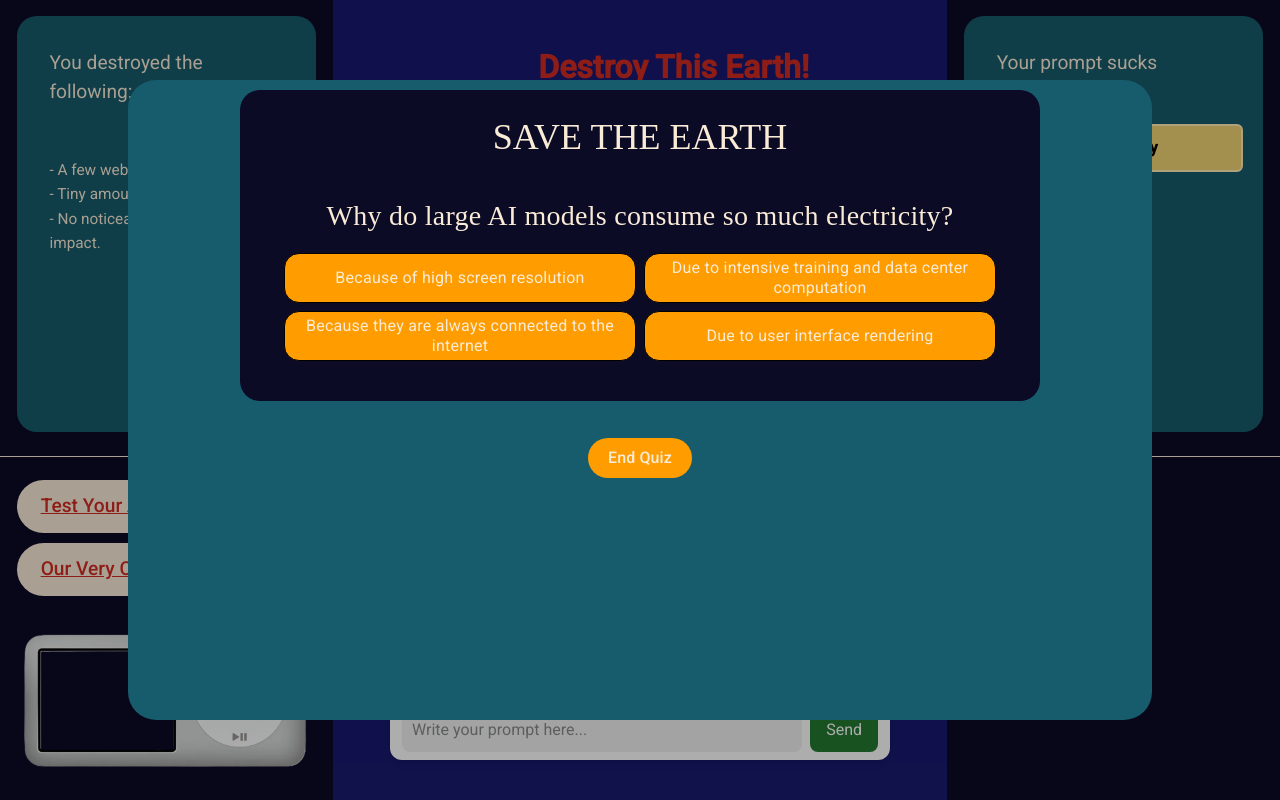
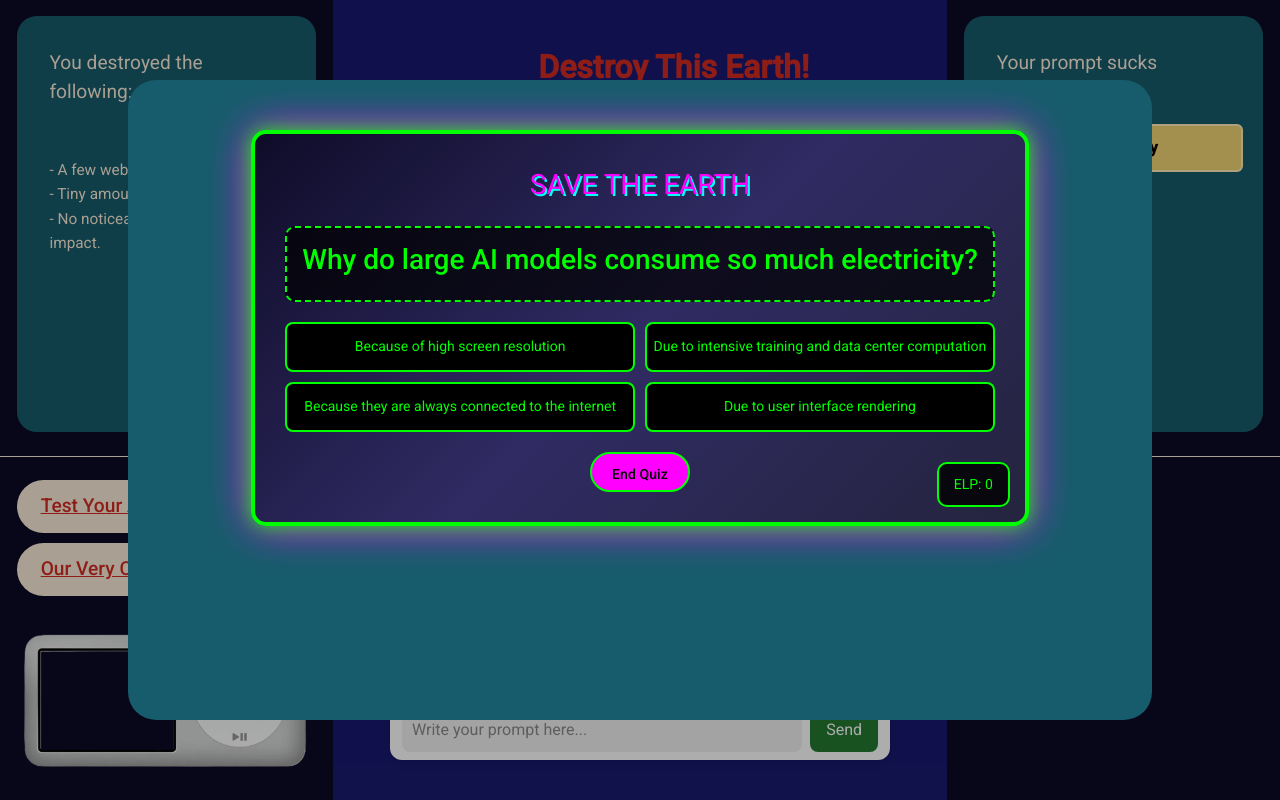
Before and after one commit to adriana-aa/promt-analyzer-app, an Angular app: page / in a window 1280 px wide. Both pictures are taken after a click on the button "Test Your AI Knowledge". Built offline with nearby package versions, Linux system fonts and the light colour scheme.

Commit message:
change ui quiz add ELP

```diff
--- a/src/app/quiz/quiz.component.css
+++ b/src/app/quiz/quiz.component.css
@@ -1,112 +1,144 @@
+body {
+  background: #000;
+  font-family: 'Press Start 2P', monospace;
+}
+
 .quiz-container {
-  max-width: 800px;
-  width: 100%;
-  margin: 10px auto;
-  padding: 20px;
-  background: #0c0b26;
-  border-radius: 20px;
   position: relative;
-  color: antiquewhite;
+  max-width: 900px;
+  margin: 50px auto;
+  padding: 30px;
+  background: linear-gradient(135deg, #0f0c29, #302b63, #24243e);
+  border: 4px solid #00ff00;
+  border-radius: 15px;
+  color: #00ff00;
+  box-shadow: 0 0 20px #00ff00, 0 0 40px #ff00ff;
 }
 
 .title {
   text-align: center;
-  font-size: 36px;
-  font-family: "Jersey 25";
-  font-weight: 400;
-  margin-bottom: 15px;
+  font-size: 28px;
+  color: #ff00ff;
+  margin-bottom: 20px;
+  text-shadow: 2px 2px #00ffff;
 }
 
 .question {
   text-align: center;
-  font-size: 20px;
-  font-family: "Jersey 10";
-  font-weight: 400;
+  font-size: 18px;
   margin-bottom: 20px;
-  color: antiquewhite;
+  background: rgba(0, 0, 0, 0.7);
+  padding: 15px;
+  border: 2px dashed #00ff00;
+  border-radius: 10px;
 }
 
 .options {
   margin-bottom: 20px;
+  display: grid;
+  grid-template-columns: 1fr 1fr;
+  gap: 10px;
 }
 
 .option-button {
   height: 50px;
-  background: #ff9d00;
-  color: antiquewhite;
-  font-size: 16px;
-  border-radius: 15px;
-  border: 1px solid black;
+  font-size: 14px;
+  background: #000;
+  color: #00ff00;
+  border: 2px solid #00ff00;
   cursor: pointer;
+  border-radius: 8px;
+  transition: 0.2s all;
 }
 
-/* States */
+.option-button:hover {
+  background: #00ff00;
+  color: #000;
+  transform: scale(1.05);
+}
+
 button.selected {
-  border: 2px solid #007bff;
+  border: 2px solid #ff00ff;
 }
 
 button.correct {
-  background-color: #247a32 !important;
-  color: antiquewhite;
+  background-color: #00ffff !important;
+  color: #000;
 }
 
 button.wrong {
-  background-color: #f44336 !important;
-  color: antiquewhite;
+  background-color: #ff0000 !important;
+  color: #000;
 }
 
 .submit-button {
   text-align: center;
-  margin-bottom: 20px;
+  margin-top: 10px;
 }
 
 .submit-btn {
-  width: 100px;
-  height: 30px;
-  background: #ff9d00;
-  color: #0023bb !important;
-  font-size: 16px;
-  border-radius: 50px;
-  border: 1px solid black;
+  width: 150px;
+  height: 40px;
+  font-size: 14px;
+  background: #ff00ff;
+  color: #000;
+  border: 2px solid #00ff00;
+  border-radius: 20px;
   cursor: pointer;
+  transition: 0.2s all;
+}
+
+.submit-btn:hover {
+  background: #00ff00;
+  color: #000;
 }
 
 .quiz-completed {
   text-align: center;
   font-size: 18px;
+  color: #00ffff;
   margin-top: 20px;
-  color: antiquewhite;
-}
-
-.dialog-actions {
-  display: flex;
-  justify-content: center;
-  margin-top: 10px;
 }
 
 .end-btn {
-  font-size: 16px;
-  padding: 8px 20px;
-  color: antiquewhite !important;
-  background: #ff9d00;
+  font-size: 14px;
+  padding: 10px 20px;
+  color: #000 !important;
+  background: #ff00ff;
+  border: 2px solid #00ff00;
+  border-radius: 20px;
+  display: block;
+  margin: 20px auto 0 auto;
+}
+.elp-bar {
+  position: absolute;
+  bottom: 15px;
+  right: 15px;
+  background: rgba(0,0,0,0.8);
+  padding: 10px 15px;
+  border: 2px solid #00ff00;
+  border-radius: 10px;
+  font-size: 14px;
+  color: #00ff00;
+  text-align: center;
+  z-index: 10;
 }
 
-/* Responsive adjustments */
+/* Responsive */
 @media (max-width: 767px) {
-  .quiz-container {
-    padding: 15px;
-    margin: 5px;
+  .options {
+    grid-template-columns: 1fr;
   }
 
   .title {
-    font-size: 28px;
+    font-size: 22px;
   }
 
   .question {
-    font-size: 18px;
+    font-size: 16px;
   }
 
   .option-button {
-    font-size: 14px;
+    font-size: 12px;
   }
 }
--- a/src/app/quiz/quiz.component.html
+++ b/src/app/quiz/quiz.component.html
@@ -1,20 +1,16 @@
-<div class="quiz-container container-fluid">
+<div class="quiz-container">
 
   <div class="title">SAVE THE EARTH</div>
 
-  <mat-dialog-content>
-
+  <!-- FRAGEN -->
   <div *ngIf="!quizCompleted">
-
     <div class="question">
       <h3>{{ currentQuestion.question }}</h3>
     </div>
 
-      <div class="options row g-2">
-        <div
+    <div class="options">
+      <button
         *ngFor="let option of currentQuestion.options"
-          class="col-12 col-md-6">
-          <button
         (click)="selectOption(option)"
         [disabled]="feedback !== null"
         [ngClass]="{
@@ -22,27 +18,29 @@
           correct: feedback === 'correct' && option === selectedOption,
           wrong: feedback === 'wrong' && option === selectedOption
         }"
-            class="option-button w-100">
+        class="option-button">
         {{ option }}
       </button>
-        </div>
     </div>
 
     <div class="submit-button" *ngIf="selectedOption && !feedback">
       <button mat-button (click)="submitAnswer()" class="submit-btn">Submit</button>
     </div>
+  </div>
+
+  <!-- QUIZ BEENDET -->
+  <div *ngIf="quizCompleted" class="quiz-completed">
+    <h3>Quiz completed!</h3>
+    <p>Score: {{ score }} / {{ questions.length }}</p>
+    <p>Total ELP: {{ elp }}</p>
+  </div>
+
+  <!-- BUTTON CLOSE -->
+  <button mat-button mat-dialog-close class="end-btn">End Quiz</button>
+
+  <!-- FIXED ELP INNERHALB DES QUIZ -->
+  <div class="elp-bar">
+    ELP: {{ elp }}
+  </div>
 
 </div>
-
-    <div *ngIf="quizCompleted" class="quiz-completed">
-      <h3>¡Quiz completed!</h3>
-      <p>Score: {{ score }} / {{ questions.length }}</p>
-    </div>
-
-  </mat-dialog-content>
-
-</div>
-
-<mat-dialog-actions class="dialog-actions">
-  <button mat-button mat-dialog-close class="end-btn">End Quiz</button>
-</mat-dialog-actions>
--- a/src/app/quiz/quiz.component.ts
+++ b/src/app/quiz/quiz.component.ts
@@ -1,16 +1,12 @@
 import { ChangeDetectionStrategy, Component } from '@angular/core';
 import { CommonModule } from '@angular/common';
 import { MatButtonModule } from '@angular/material/button';
-import {
-  MatDialogActions,
-  MatDialogClose,
-  MatDialogContent,
-} from '@angular/material/dialog';
+import { MatDialogClose } from '@angular/material/dialog';
 
 @Component({
   selector: 'app-quiz',
   standalone: true,
-  imports: [MatDialogContent, MatDialogActions, MatDialogClose, MatButtonModule, CommonModule],
+  imports: [CommonModule, MatButtonModule, MatDialogClose],
   templateUrl: './quiz.component.html',
   styleUrls: ['./quiz.component.css']
 })
@@ -81,6 +77,7 @@ export class QuizComponent {
   currentIndex = 0;
   selectedOption: string | null = null;
   score = 0;
+  elp = 0; // Earth Life Points
   quizCompleted = false;
   feedback: 'correct' | 'wrong' | null = null;
 
@@ -95,15 +92,14 @@ export class QuizComponent {
   submitAnswer() {
     if (!this.selectedOption) return;
 
-    // Comprobamos si la respuesta es correcta
     if (this.selectedOption === this.currentQuestion.answer) {
       this.score++;
+      this.elp += 100; // +100 ELP pro richtige Antwort
       this.feedback = 'correct';
     } else {
       this.feedback = 'wrong';
     }
 
-    // Esperar 1 segundo antes de pasar a la siguiente pregunta
     setTimeout(() => {
       this.selectedOption = null;
       this.feedback = null;
```
Lines whose indentation alone changed are shown as unchanged.
